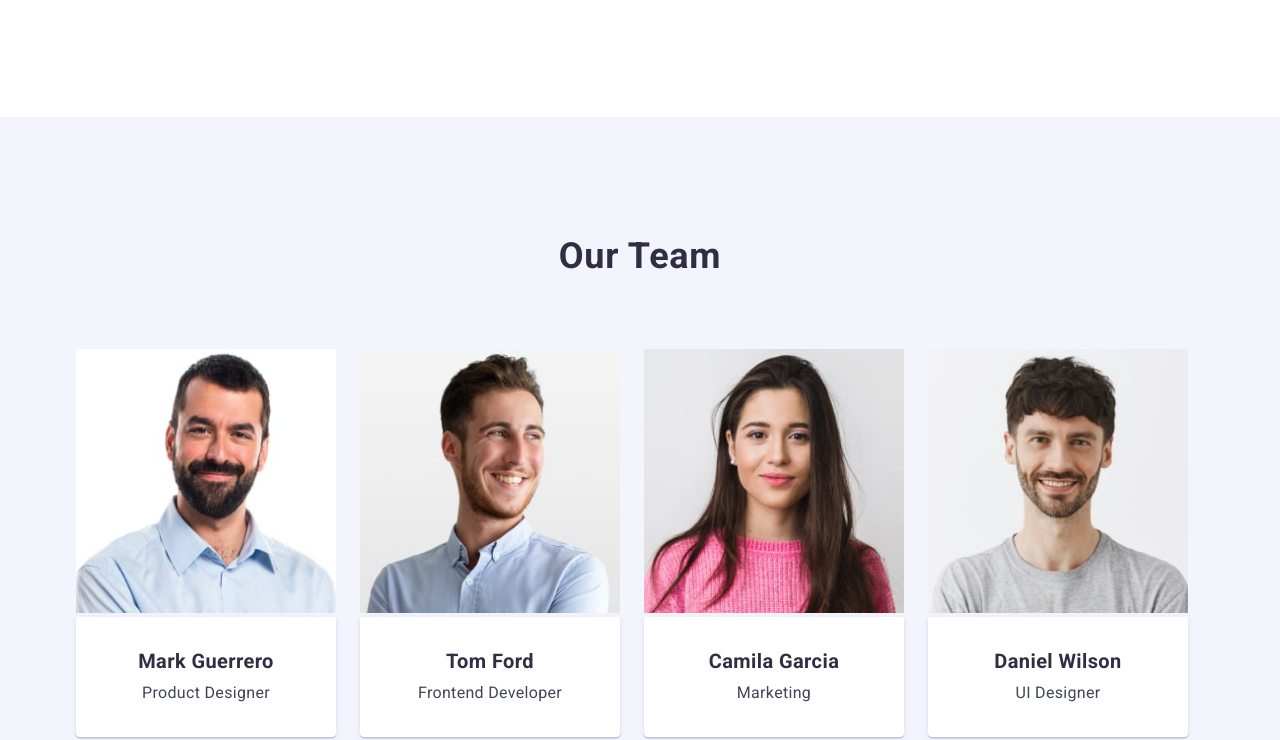
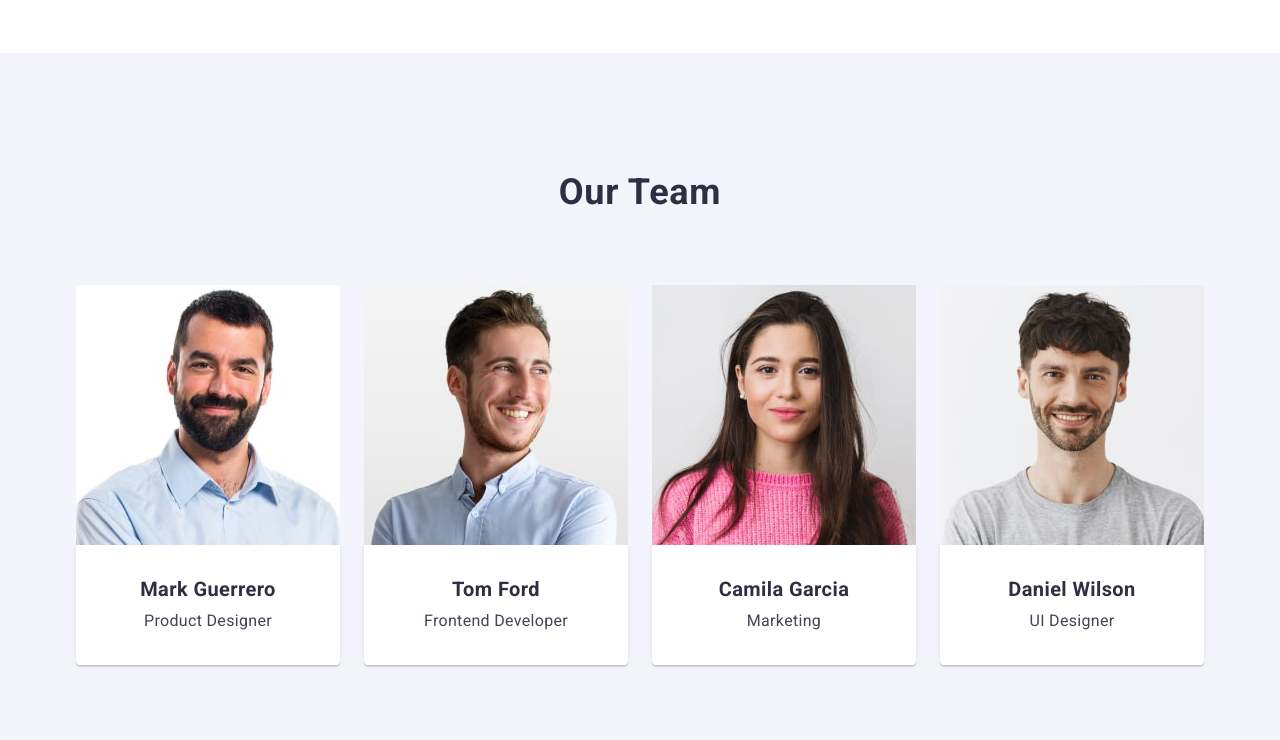
Before and after one commit to klytvinenko/goit-markup-hw-03, a plain HTML site: page index.html in a window 1280 px wide. Shown: the part 1528-2268 px from the top of the page. Drawn offline with nearby package versions, Linux system fonts and the light colour scheme.

Commit message:
new commit

```diff
--- a/css/style.css
+++ b/css/style.css
@@ -19,6 +19,12 @@ body {
   font-family: 'Roboto', sans-serif;
   font-weight: 500;
   color: var(--color-text);
+}
+img {
+  display: block;
+  width: 100%;
+  height: auto;
+
 }
 
  .list {
@@ -172,7 +178,6 @@ ul,ol {
   font-size: 56px;
   line-height: 1.07;
   text-align: center;
-  letter-spacing: 0.02em;
   color: var(--button-h1);
   margin-bottom: 48px;
   margin-right: auto;
@@ -259,6 +264,7 @@ ul,ol {
 .team {
   background:#F4F4FD;
   padding-top: 120px;
+  padding-bottom: 120px;
 }
 .team-title {
   font-weight: 600;
@@ -310,7 +316,6 @@ ul,ol {
   background: #FFFFFF;
   box-shadow: 0px 1px 6px rgba(46, 47, 66, 0.08), 0px 1px 1px rgba(46, 47, 66, 0.16), 0px 2px 1px rgba(46, 47, 66, 0.08);
   border-radius: 0px 0px 4px 4px;
-  margin-bottom: 120px;
 
 }
 
@@ -334,7 +339,7 @@ ul,ol {
 
 }
 .foot-logo {
-  margin-bottom: 16px;
+
 }
 
 .foot-footer {
@@ -346,11 +351,11 @@ ul,ol {
 
 .portfolio {
   background: var(--button-h1);
+  padding-top: 96px;
 }
 .portfolio-title {
 }
 .portfolio-button-list {
-  padding-top: 96px;
   margin-bottom: 72px;
   display: flex;
   gap: 24px;
@@ -403,7 +408,6 @@ ul,ol {
   line-height: 1.2;
   letter-spacing: 0.02em;
   color: var(--color-headlines);
-  margin-top: 32px;
   margin-bottom: 8px;
 
 }
```
